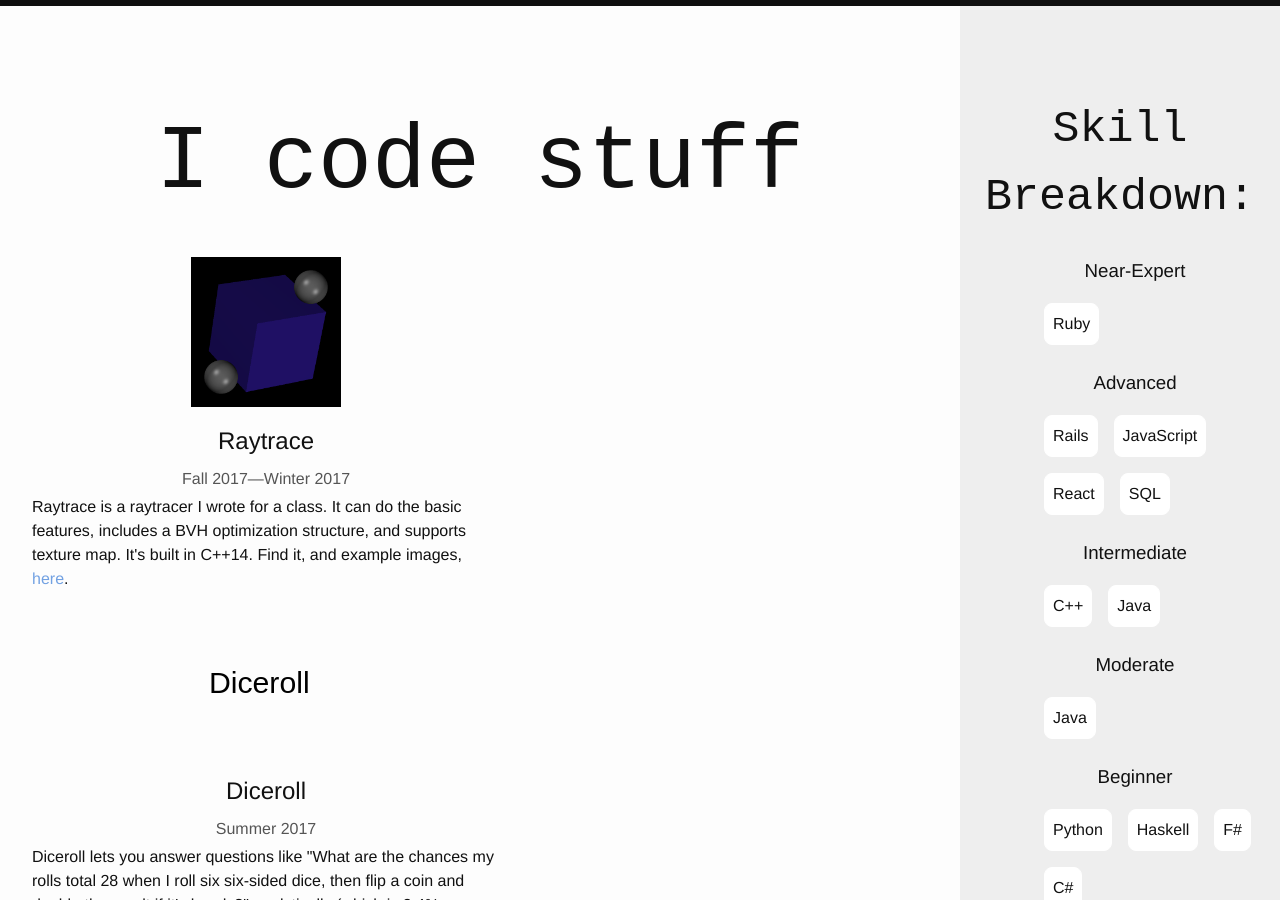
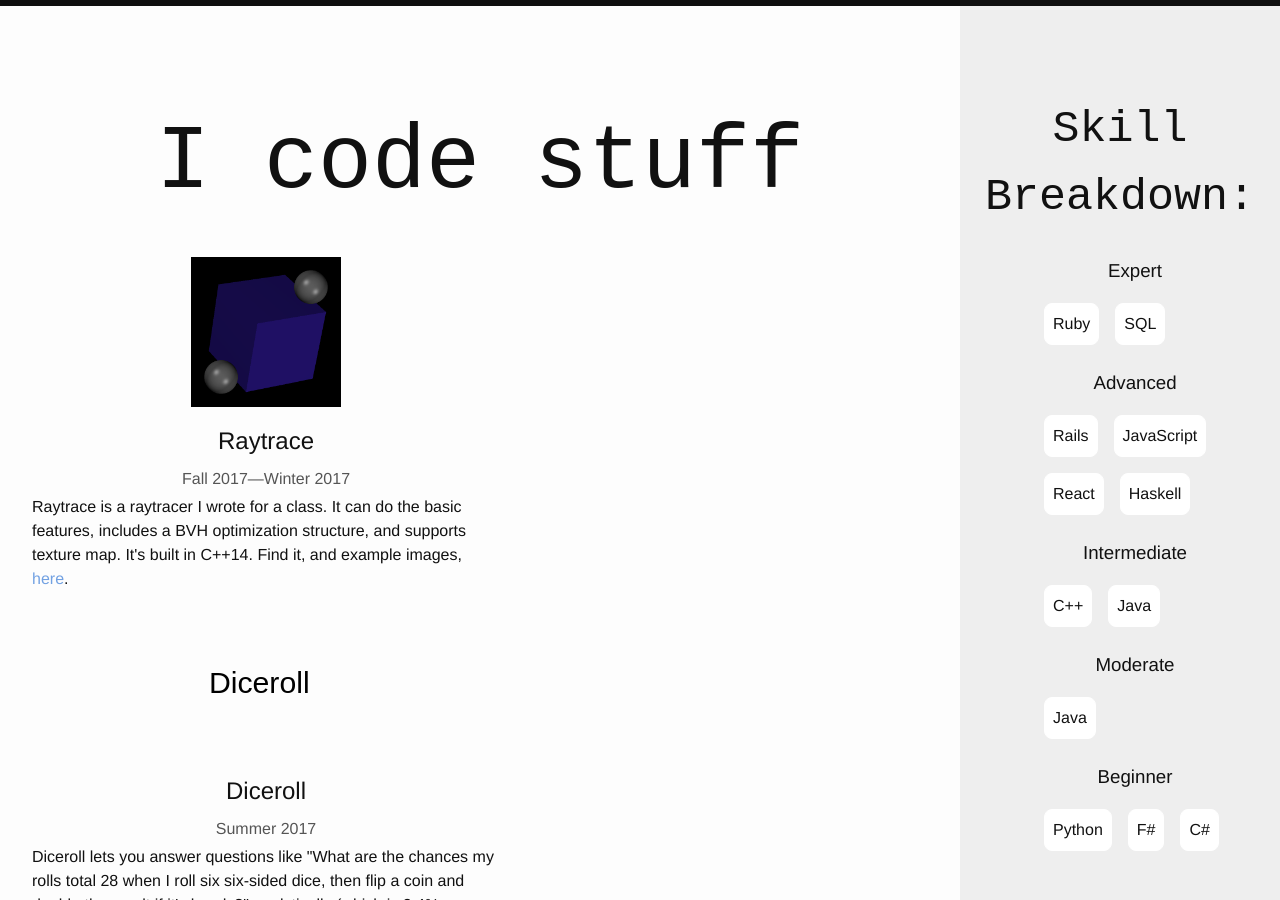
Before and after one commit to AnthonySuper/AnthonySuper.github.io, a Jekyll site: the page built from index.html, in a window 1280 px wide and 900 px high, scrolled down 309 px. Built offline with Jekyll 4.4.1, drawn with Linux system fonts in a browser that asks for light colours; nearby versions of some CDN libraries; a script that is not in the unit is left out.

Commit message:
Give myself more credit

```diff
--- a/index.html
+++ b/index.html
@@ -128,10 +128,11 @@
       <h2 class="mid-center-title">Skill Breakdown:</h2>
       <ul class="developer-tiers">
         <li class="developer-tier">
-          <h3>Near-Expert</h3>
+          <h3>Expert</h3>
 
           <ul class="tier-skills">
             <li>Ruby</li>
+            <li>SQL</li>
           </ul>
         </li>
         <li class="developer-tier">
```
Also changed, not shown: other parts of index.html (+1 -2 lines).
